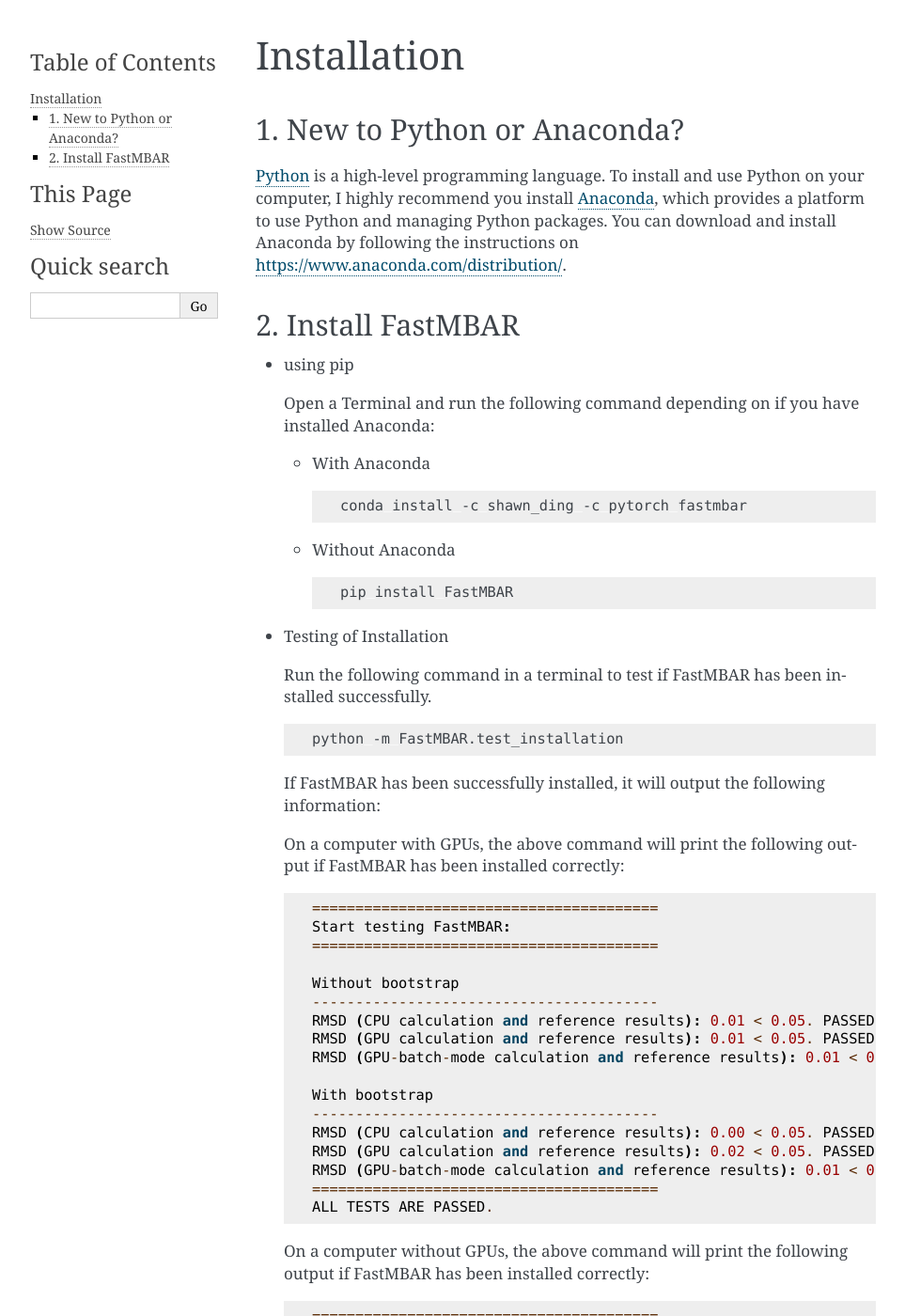
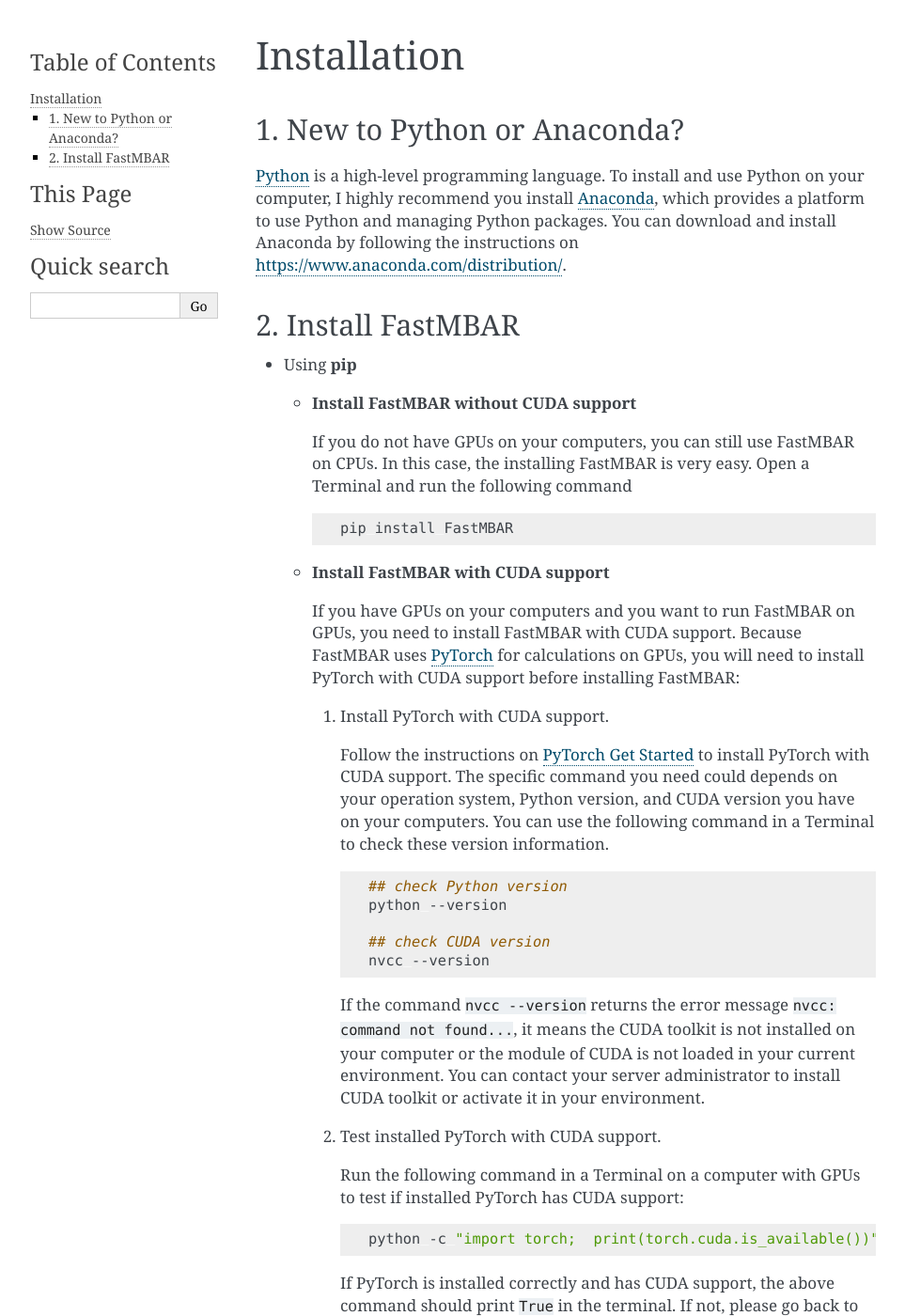
Before and after one commit to BrooksResearchGroup-UM/FastMBAR, a Sphinx documentation site: the page built from docs/source/installation.rst, in a window 1280 px wide and 1400 px high. Shown: the whole window at 94% size, without its empty margins (148-1111 px from the left). Built offline with Sphinx 7.4.7, drawn with Linux system fonts in a browser that asks for light colours; some of the changed text lies outside the part shown.

Commit message:
update installation

```diff
--- a/docs/source/installation.rst
+++ b/docs/source/installation.rst
@@ -13,10 +13,102 @@
 2. Install FastMBAR
 -------------------
 
-* using pip
+* Using **pip**
 
-  Open a Terminal and run the following command depending on if you
-  have installed Anaconda:
+  * **Install FastMBAR without CUDA support**
+
+    If you do not have GPUs on your computers, you can still use FastMBAR on CPUs. In this case, the installing FastMBAR is very easy. Open a Terminal and run the following command
+
+    .. code-block:: bash
+
+       pip install FastMBAR
+
+  * **Install FastMBAR with CUDA support**
+
+    If you have GPUs on your computers and you want to run FastMBAR on GPUs, you need to install FastMBAR with CUDA support. Because FastMBAR uses `PyTorch <https://pytorch.org>`_ for calculations on GPUs, you will need to install PyTorch with CUDA support before installing FastMBAR:
+
+    1. Install PyTorch with CUDA support.
+
+       Follow the instructions on `PyTorch Get Started <https://pytorch.org/get-started/locally/>`_ to install PyTorch with CUDA support. The specific command you need could depends on your operation system, Python version, and CUDA version you have on your computers. You can use the following command in a Terminal to check these version information.
+
+       .. code-block:: bash
+
+          ## check Python version
+          python --version
+
+          ## check CUDA version
+          nvcc --version
+
+       If the command ``nvcc --version`` returns the error message ``nvcc: command not found...``, it means the CUDA toolkit is not installed on your computer or the module of CUDA is not loaded in your current environment. You can contact your server administrator to install CUDA toolkit or activate it in your environment.
+
+    2. Test installed PyTorch with CUDA support.
+
+       Run the following command in a Terminal on a computer with GPUs to test if installed PyTorch has CUDA support:
+
+       .. code-block:: bash
+
+	  python -c "import torch;  print(torch.cuda.is_available())"
+
+       If PyTorch is installed correctly and has CUDA support, the above command should print ``True`` in the terminal. If not, please go back to step 1 and reinstall PyTorch with CUDA support correctly. For more information on installing PyTorch, please read more detaled instructions on `PyTorch Get Started`_.
+
+   3. Install FastMBAR
+
+      After you have successfully installed PyTorch with CUDA support, you can use the following command to install FastMBAR.
+
+      .. code-block:: bash
+
+         pip install FastMBAR
+
+
+* Using **conda**
+
+  * **Install FastMBAR without CUDA support**
+
+    Open a Terminal and run the following command
+
+    .. code-block:: bash
+
+       pip install FastMBAR
+
+  * **Install FastMBAR with CUDA support**
+
+    If you have GPUs on your computers and you want to run FastMBAR on GPUs, you need to install FastMBAR with CUDA support. Because FastMBAR uses `PyTorch <https://pytorch.org>`_ for calculations on GPUs, you will need to install PyTorch with CUDA support before installing FastMBAR:
+
+    1. Install PyTorch with CUDA support.
+
+       Follow the instructions on `PyTorch Get Started <https://pytorch.org/get-started/locally/>`_ to install PyTorch with CUDA support. The specific command you need could depends on your operation system, Python version, and CUDA version you have on your computers. You can use the following command in a Terminal to check these version information.
+
+       .. code-block:: bash
+
+          ## check Python version
+          python --version
+
+          ## check CUDA version
+          nvcc --version
+
+       If the command ``nvcc --version`` returns the error message ``nvcc: command not found...``, it means the CUDA toolkit is not installed on your computer or the module of CUDA is not loaded in your current environment. You can contact your server administrator to install CUDA toolkit or activate it in your environment.
+
+    2. Test installed PyTorch with CUDA support.
+
+       Run the following command in a Terminal on a computer with GPUs to test if installed PyTorch has CUDA support:
+
+       .. code-block:: bash
+
+	  python -c "import torch;  print(torch.cuda.is_available())"
+
+       If PyTorch is installed correctly and has CUDA support, the above command should print ``True`` in the terminal. If not, please go back to step 1 and reinstall PyTorch with CUDA support correctly. For more information on installing PyTorch, please read more detaled instructions on `PyTorch Get Started`_.
+
+   3. Install FastMBAR
+
+      After you have successfully installed PyTorch with CUDA support, you can use the following command to install FastMBAR.
+
+      .. code-block:: bash
+
+         pip install FastMBAR
+
+
+
+
 
   * With Anaconda
 
```
